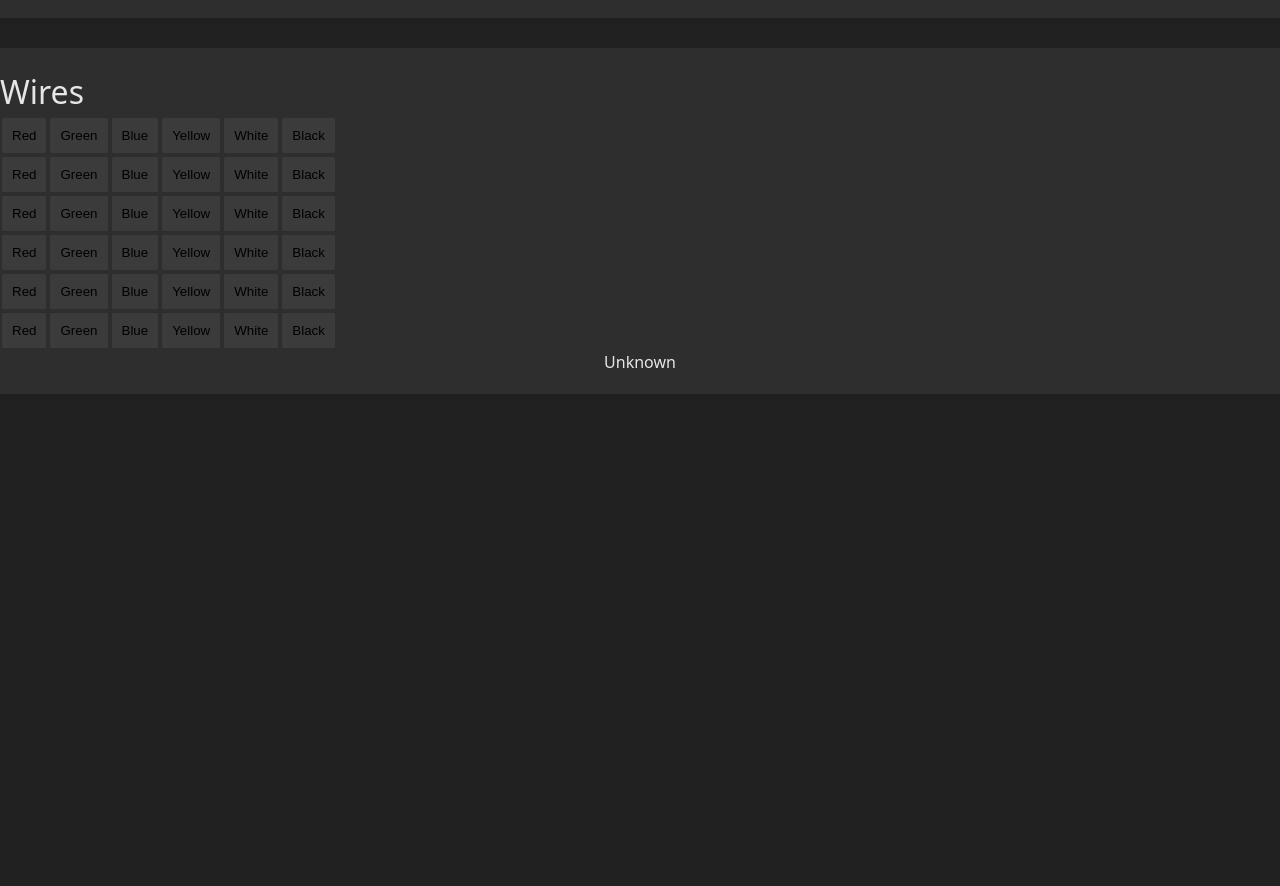
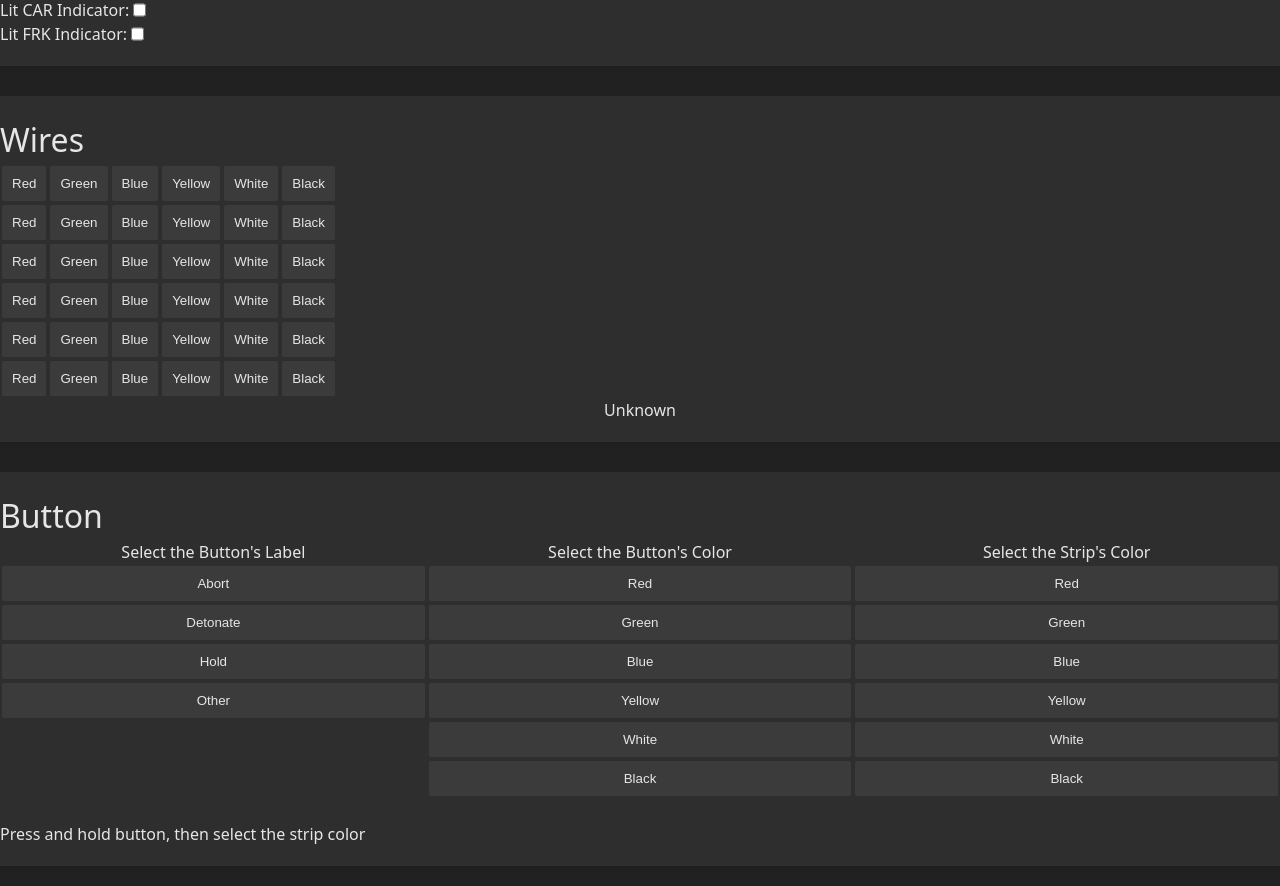
Before and after one commit to prushton2/ktane-automanual, a React (Vite) app: page / in a window 1280 px wide. Shown: the part 144-1030 px from the top of the page. Before the commit the page ends 816 px from the top, so only its background shows below. Built offline with nearby package versions, Linux system fonts and the light colour scheme.

Commit message:
Added button

```diff
--- a/src/App.tsx
+++ b/src/App.tsx
@@ -1,7 +1,8 @@
 import { useState, type JSX } from 'react'
 import './App.css'
 import Wires from './components.tsx/Wires'
-import Setup from './components.tsx/Setup'
+import Setup, { type Indicators } from './components.tsx/Setup'
+import Button from './components.tsx/Button'
 
 interface ComponentInfo {
   name: string
@@ -11,22 +12,27 @@ interface ComponentInfo {
 function App() {
     const [batteries, setBatteries] = useState(-1)
     const [serialNumber, setSerialNumber] = useState("")
+    const [indicators, setIndicators] = useState({} as Indicators)
 
   const components: ComponentInfo[] = [
     {
       name: "Setup",
-      component: <Setup onChange={(b, s) => {setBatteries(b), setSerialNumber(s)}} />
+      component: <Setup onChange={(b, s, i) => {setBatteries(b), setSerialNumber(s), setIndicators(i)}} />
     },
     {
       name: "Wires",
       component: <Wires serialNumber={serialNumber} />
+    },
+    {
+      name: "Button",
+      component: <Button batteries={batteries} indicators={indicators}/>
     }
   ]
 
   return (
     <>
-      {components.map((e) => {
-        return <div className='modDiv'>
+      {components.map((e, i) => {
+        return <div key={`components[${i}]`} className='modDiv'>
           <label className='modName'>{e.name}</label>
           {e.component}
         </div>
--- /dev/null
+++ b/src/components.tsx/Button.css
@@ -0,0 +1,34 @@
+.ButtonComponent {
+    display: flex;
+    flex-direction: row;
+}
+
+.ButtonColorPicker {
+    display: flex;
+    flex-direction: column;
+    flex-grow: 1;
+    flex-basis: 0%;
+}
+
+.ButtonLabelPicker {
+    display: flex;
+    flex-direction: column;
+    flex-grow: 1;
+    flex-basis: 0%;
+}
+
+.ButtonStripPicker {
+    display: flex;
+    flex-direction: column;
+    flex-grow: 1;
+    flex-basis: 0%;
+}
+
+.ButtonPickButton {
+    background-color: var(--bg-light);
+    color: var(--text);
+    border: none;
+    border-radius: 2px;
+    margin: 2px;
+    padding: 10px;
+}
--- /dev/null
+++ b/src/components.tsx/Button.tsx
@@ -0,0 +1,123 @@
+import "./Button.css";
+import "../global.css";
+import { useEffect, useState, type JSX } from 'react';
+import type { Indicators } from "./Setup";
+
+function Button({ batteries, indicators }: { batteries: number, indicators: Indicators}): JSX.Element {
+    const [label, setLabel] = useState("")
+    const [color, setColor] = useState("")
+    const [strip, setStrip] = useState("")
+
+    useEffect(() => {
+        console.log(label, color, strip)
+    }, [label, color, strip])
+
+    const labels: string[] = ["Abort", "Detonate", "Hold", "Other"]
+    const colors: string[] = ["Red", "Green", "Blue", "Yellow", "White", "Black"]
+
+    function solveStrip(color: string): string {
+        if (color == "Blue") {
+            return "Release when the timer has a 4 in any position"
+        }
+        if (color == "Yellow") {
+            return "Release when the timer has a 5 in any position"
+        }
+        return "Release when the timer has a 1 in any position"
+    }
+
+    function solve(): string {
+        if (color == "Blue" && label == "Abort") {
+            if (strip == "") {
+                return "Press and hold button, then select the strip color"
+            }
+            return `If you have a ${strip} strip, then ${solveStrip(strip)}`
+        }
+
+        if(batteries > 1 && label == "Detonate") {
+            return "Press and immediately release the button"
+        }
+
+        if(color == "White" && indicators.lit.CAR) {
+            if (strip == "") {
+                return "Press and hold button, then select the strip color"
+            }
+            return `If you have a ${strip} strip, then ${solveStrip(strip)}`
+        }
+
+        if(batteries > 2 && indicators.lit.FRK) {
+            return "Press and immediately release the button"
+        }
+
+        if(color == "Yellow") {
+            if (strip == "") {
+                return "Press and hold button, then select the strip color"
+            }
+            return `If you have a ${strip} strip, then ${solveStrip(strip)}`
+        }
+
+        if (strip == "") {
+            return "Press and hold button, then select the strip color"
+        }
+        return `If you have a ${strip} strip, then ${solveStrip(strip)}`
+
+    }
+
+
+    return (
+        <>
+            <div className="ButtonComponent">
+                <div className="ButtonLabelPicker">
+                    <label>Select the Button's Label</label>
+                    {labels.map((e) => {
+                        return <button
+                            key={`button.label.${e}`}
+                            className={`WireButton ${label == e ? "Red" : "Empty"}`}
+                            onClick={() => setLabel(e)}
+                        >
+                            {e}
+                        </button>
+                    })}
+                </div>
+                <div className="ButtonColorPicker">
+                    <label>Select the Button's Color</label>
+                    {colors.map((e) => {
+                        return <button
+                            key={`button.color.${e}`}
+                            className={`WireButton ${e == color ? e : "Empty"}`}
+                            onClick={() => setColor(e)}
+                        >
+                            {e}
+                        </button>
+
+                    })}
+                </div>
+                <div className="ButtonStripPicker">
+                    <label>Select the Strip's Color</label>
+                    {colors.map((e) => {
+                        return <button
+                            key={`strip.color.${e}`}
+                            className={`WireButton ${e == strip ? e : "Empty"}`}
+                            onClick={() => {
+                                if (e == strip) {
+                                    setStrip("")
+                                } else {
+                                    setStrip(e)
+                                }
+                            }}
+                        >
+                            {e}
+                        </button>
+
+                    })}
+                </div>
+            </div>
+            <div className="ButtonComponent">
+                    {solve()}
+            </div>
+        </>
+
+    );
+};
+
+
+export default Button;
--- a/src/components.tsx/Setup.tsx
+++ b/src/components.tsx/Setup.tsx
@@ -1,18 +1,54 @@
 import "./Setup.css"
 import { useEffect, useState, type JSX } from 'react'
 
-function Setup({ onChange }: { onChange: (batteries: number, serialNumber: string) => void }): JSX.Element {
+export interface Indicators {
+    lit: {
+        CAR: boolean;
+        FRK: boolean;
+    };
+}
+
+function Setup({ onChange }: { onChange: (batteries: number, serialNumber: string, indicators: Indicators) => void }): JSX.Element {
     const [batteries, setBatteries] = useState(-1)
     const [serialNumber, setSerialNumber] = useState("")
+    const [indicators, setIndicators] = useState<Indicators>({lit: {CAR: false, FRK: false}})
 
     useEffect(() => {
-        onChange(batteries, serialNumber)
+        onChange(batteries, serialNumber, indicators)
     }, [batteries, serialNumber])
 
     return (
         <div className="SetupDiv">
-            <div className="SetupElement"><label>Batteries:</label> <input placeholder="5" type="number" onChange={(e) => setBatteries(e.target.valueAsNumber)} /></div>
-            <div className="SetupElement"><label>Serial:</label> <input placeholder="FU4N4C3" type="text" onChange={(e) => setSerialNumber(e.target.value)} /></div>
+            <div className="SetupElement">
+                <label>Batteries:</label>
+                <input placeholder="5" type="number" onChange={(e) => setBatteries(e.target.valueAsNumber)} />
+            </div>
+            <div className="SetupElement">
+                <label>Serial:</label>
+                <input placeholder="FU4N4C3" type="text" onChange={(e) => setSerialNumber(e.target.value)} />
+            </div>
+            <div className="SetupElement">
+                <label>Lit CAR Indicator:</label>
+                <input
+                    type="checkbox"
+                    checked={indicators.lit.CAR}
+                    onChange={(e) => setIndicators(prev => ({
+                        ...prev,
+                        lit: { ...prev.lit, CAR: e.target.checked }
+                    }))}
+                />
+            </div>
+            <div className="SetupElement">
+                <label>Lit FRK Indicator:</label>
+                <input
+                    type="checkbox"
+                    checked={indicators.lit.FRK}
+                    onChange={(e) => setIndicators(prev => ({
+                        ...prev,
+                        lit: { ...prev.lit, FRK: e.target.checked }
+                    }))}
+                />
+            </div>
         </div>
     );
 };
--- a/src/components.tsx/Wires.css
+++ b/src/components.tsx/Wires.css
@@ -14,30 +14,9 @@
 
 .WireButton {
     background-color: var(--bg-light);
+    color: var(--text);
     border: none;
     border-radius: 2px;
     margin: 2px;
     padding: 10px;
 }
-
-.Red {
-    background-color: var(--red);
-}
-.Green {
-    background-color: var(--green);
-}
-.Blue {
-    background-color: var(--blue);
-}
-.Yellow {
-    background-color: var(--yellow);
-}
-.White {
-    background-color: var(--white);
-}
-.Black {
-    background-color: var(--black);
-}
-.Empty {
-    background-color: var(--bg-light);
-}
--- a/src/components.tsx/Wires.tsx
+++ b/src/components.tsx/Wires.tsx
@@ -1,4 +1,5 @@
 import "./Wires.css"
+import "../global.css"
 import { useEffect, useState, type JSX } from 'react'
 
 function Wires({serialNumber}: {serialNumber: string}): JSX.Element {
@@ -20,9 +21,10 @@ function Wires({serialNumber}: {serialNumber: string}): JSX.Element {
         let colors: string[] = ["Red", "Green", "Blue", "Yellow", "White", "Black"]
 
         for (let i = 0; i < 6; i++) {
-            wiresElement[i] = <div className="WireButtonRow">
+            wiresElement[i] = <div key={`wires.colors.row[${i}]`} className="WireButtonRow">
                 {colors.map((e) => {
                     return <button
+                        key={`wires.colors.row[${i}].${e}`}
                         className={`WireButton ${e == realWires[i] ? e : "Empty"}`}
                         onClick={() => {
                             let newWires = [...realWires];
--- /dev/null
+++ b/src/global.css
@@ -0,0 +1,34 @@
+.Red {
+  background-color: var(--red);
+  color: var(--text);
+}
+
+.Green {
+  background-color: var(--green);
+  color: var(--text);
+}
+
+.Blue {
+  background-color: var(--blue);
+  color: var(--text);
+}
+
+.Yellow {
+  background-color: var(--yellow);
+  color: var(--bg-dark);
+}
+
+.White {
+  background-color: var(--white);
+  color: var(--bg-dark);
+}
+
+.Black {
+  background-color: var(--black);
+  color: var(--text);
+}
+
+.Empty {
+  background-color: var(--bg-light);
+  color: var(--text);
+}
```
Also changed, not shown: src/index.css (line endings or trailing spaces).
